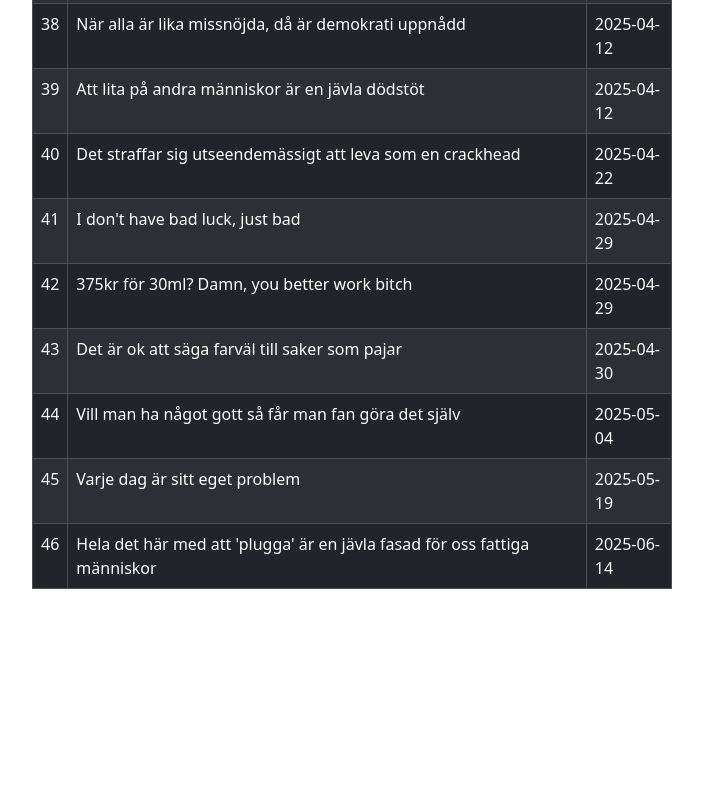
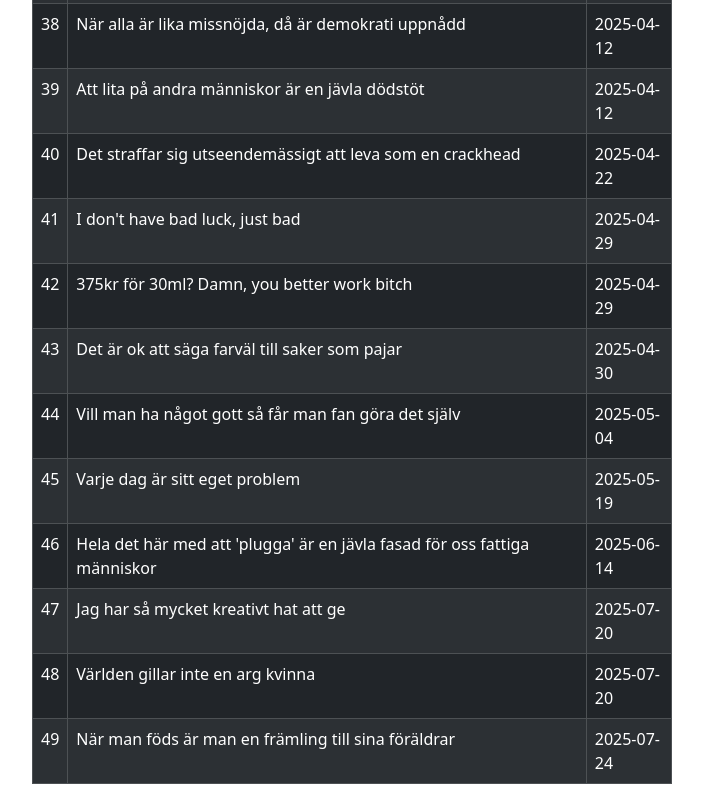
Before and after one commit to Stenstromen/filosofiskaeleonora, a React (Vite) app: page /all in a window 1280 px wide. Shown: the part 2571-3371 px from the top of the page, without its empty margins (288-991 px from the left). Before the commit the page ends 3176 px from the top, so only its background shows below. Built offline with nearby package versions, Linux system fonts and the light colour scheme.

Commit message:
:sparkles: feat: Add quotes

```diff
--- a/src/assets/Quotes.js
+++ b/src/assets/Quotes.js
@@ -241,6 +241,21 @@ const Quotes = [
       "Hela det här med att 'plugga' är en jävla fasad för oss fattiga människor",
     date: "2025-06-14",
   },
+  {
+    id: 47,
+    quote: "Jag har så mycket kreativt hat att ge",
+    date: "2025-07-20",
+  },
+  {
+    id: 48,
+    quote: "Världen gillar inte en arg kvinna",
+    date: "2025-07-20",
+  },
+  {
+    id: 49,
+    quote: "När man föds är man en främling till sina föräldrar",
+    date: "2025-07-24",
+  },
 ];
 
 export default Quotes;
```
